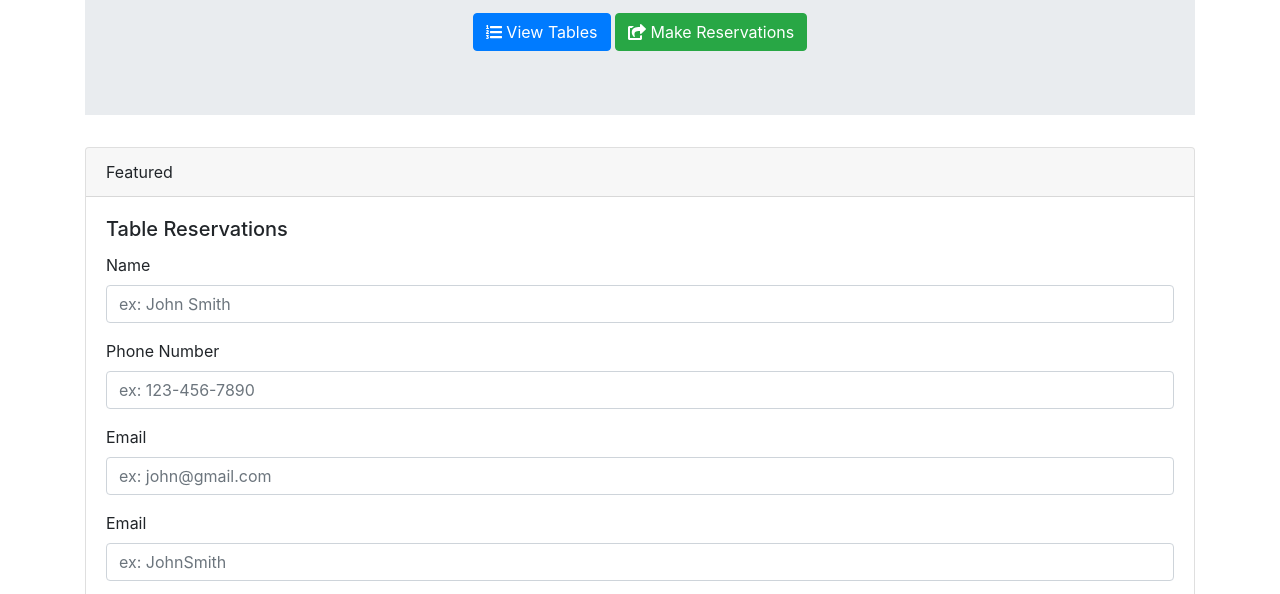
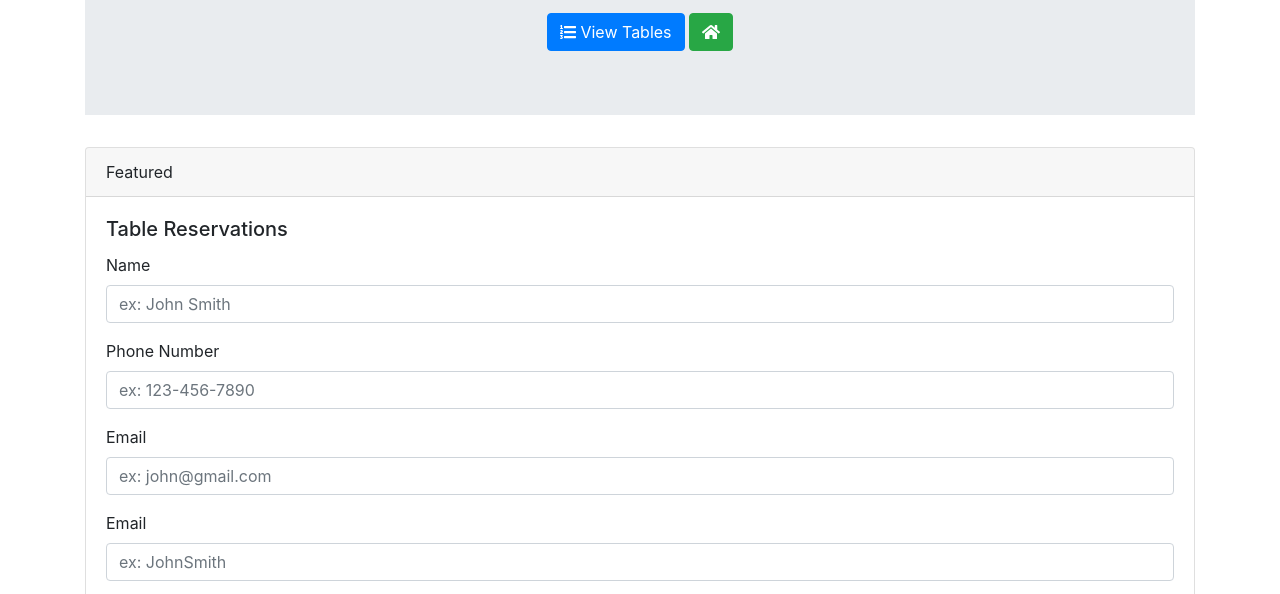
Before and after one commit to angkressin/hot-table-express-app, a website: page reservations.html in a window 1280 px wide. Shown: the part 202-796 px from the top of the page. Drawn offline with nearby package versions, Linux system fonts and the light colour scheme.

Commit message:
fixed buttons navigation

```diff
--- a/reservations.html
+++ b/reservations.html
@@ -16,8 +16,8 @@
       <div class="container">
         <h1 class="display-4"><i class="fas fa-fire"></i> Hot Table</h1>
         <p class="lead">A hot restuarant with only 5 tables. Please make your reservations. If you do not get a table, you will be places in the waitlist</p>
-        <button type="button" class="btn btn-primary" id="viewTable"><i class="fas fa-list-ol"></i> View Tables</button>
-        <button type="button" class="btn btn-success" id="makeReso"><i class="fas fa-share-square"></i> Make Reservations</button>
+        <a href="view.html" class="btn btn-primary" id="viewTable"><i class="fas fa-list-ol"></i> View Tables</a>
+        <a href="index.html" class="btn btn-success" id="makeReso"><i class="fas fa-home"></i></a>
       </div>
     </div>
     <div class="card">
@@ -87,7 +87,6 @@
       email: $("#userEmail").val().trim(),
       id: $("#userId").val().trim()
     };
-
     $.post("/api/reservations", newReservation)
     .done(function(data) {
       console.log(data);
```
